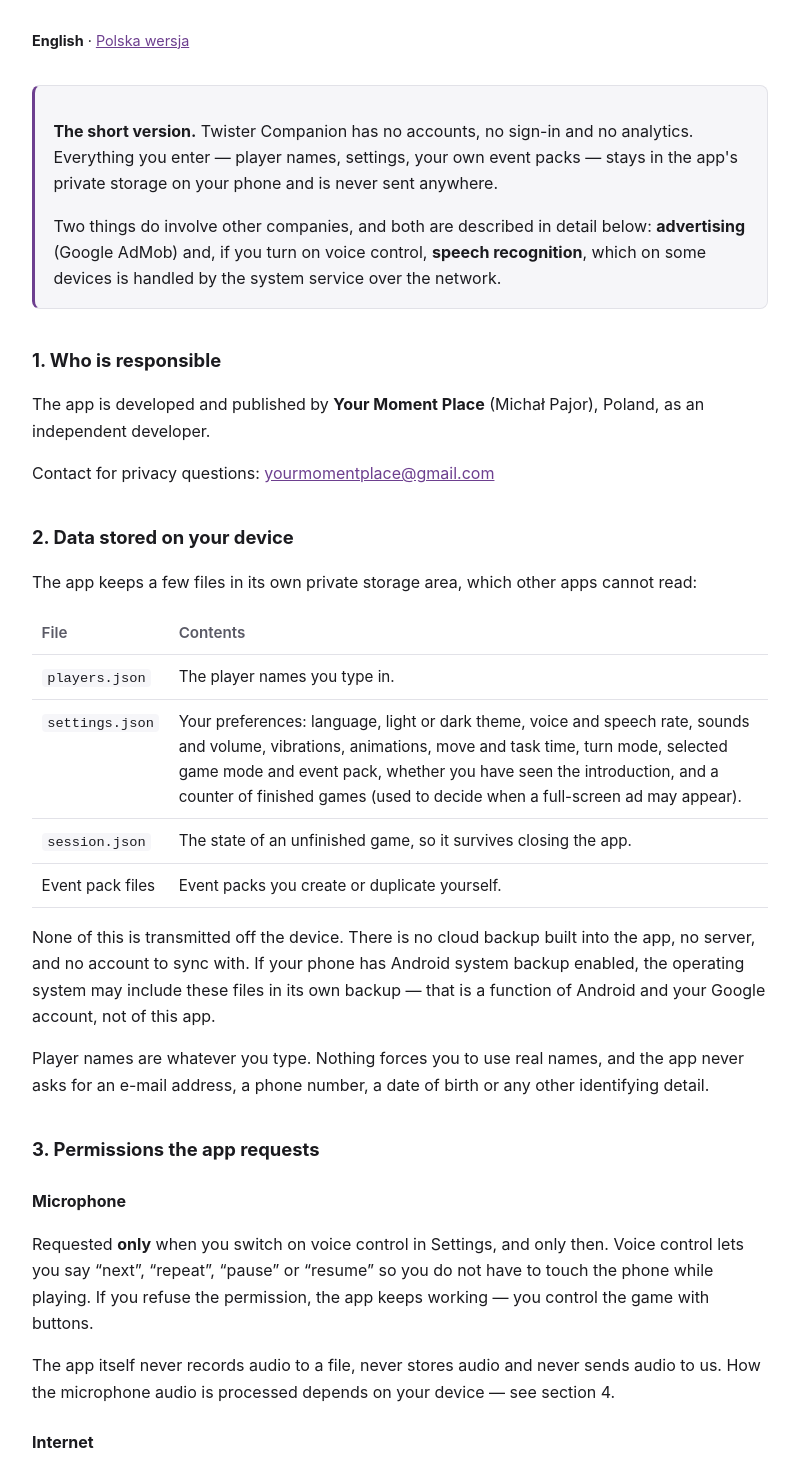
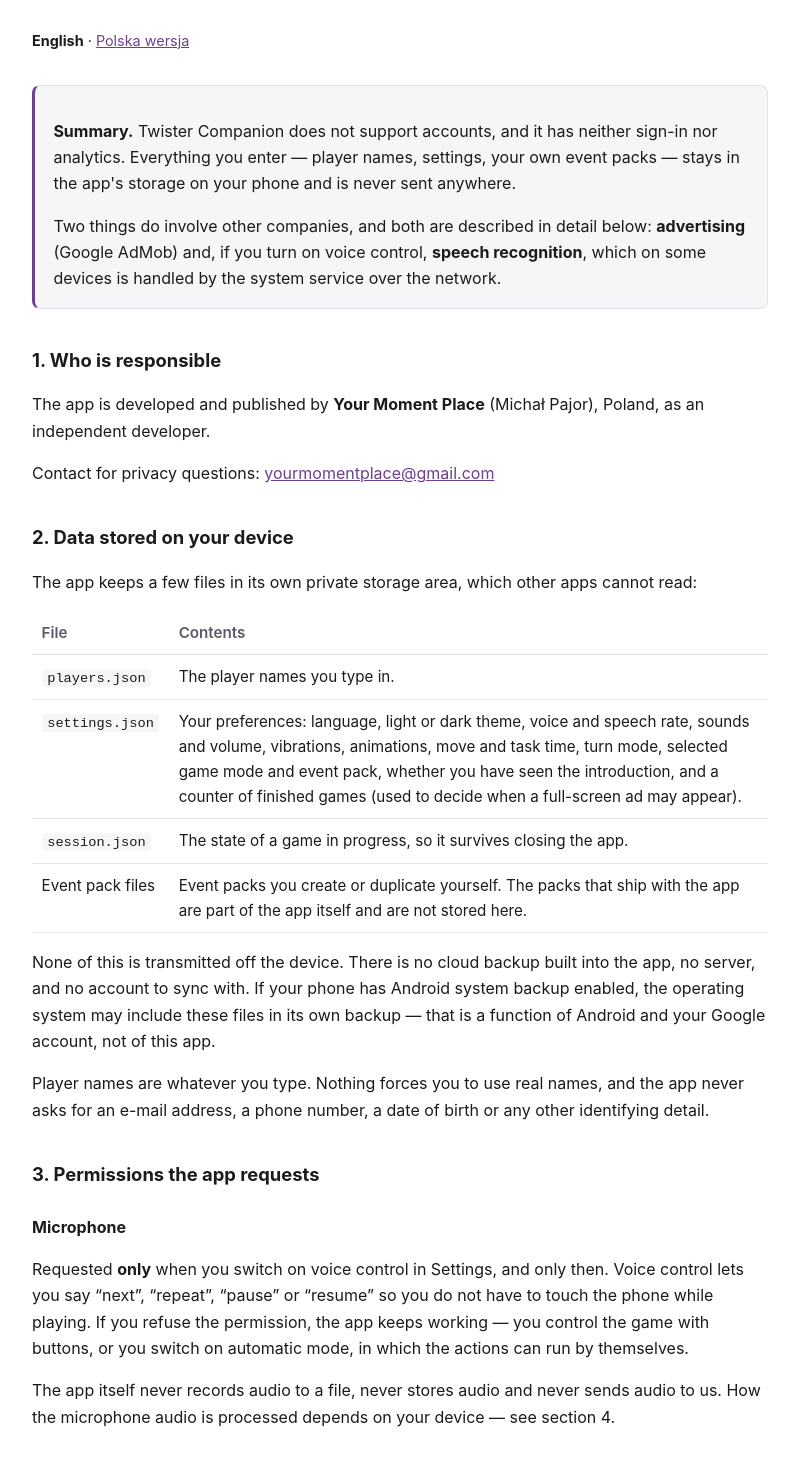
Before and after one commit to MichalPajor/twisterCompanion, a plain HTML site: page docs/index.html in a window 1280 px wide. Shown: the part 98-1558 px from the top of the page, without its empty margins (240-1039 px from the left). Drawn offline with Linux system fonts and the light colour scheme.

Commit message:
docs: wersja angielska polityki dostosowana do przeredagowanego polskiego
Polski jest zrodlem prawdy. Przeniesione piec zmian: skrocony opis zamiast
wersji krotkiej, stan rozpoczetej partii zamiast nieskonczonej, dopisany
tryb automatyczny przy odmowie dostepu do mikrofonu, oraz punkt o dzieciach
bez zdania o tresciach dla doroslych.

Jedna zmiana poprawiona w obu wersjach, bo byla nieprawda o kodzie: wiersz
tabeli mowil, ze w pamieci aplikacji leza paczki wlasne LUB wbudowane.
JsonEventPackRepository.SaveAsync jawnie odmawia zapisu paczki wbudowanej
(EnsureNotBuiltIn), a katalog paczek wczytuje wszystko z isBuiltIn: false —
paczki wbudowane sa zasobem w pakiecie i nigdy tam nie trafiaja. Zdanie
przeczylo tez punktowi 8, w ktorym paczki wbudowane przezywaja usuniecie
danych, co jest prawda wlasnie dlatego, ze ich tam nie ma.

```diff
--- a/docs/index.html
+++ b/docs/index.html
@@ -14,7 +14,7 @@
 <p class="jezyki"><strong>English</strong> · <a href="pl.html">Polska wersja</a></p>
 
 <div class="skrot">
-<p><strong>The short version.</strong> Twister Companion has no accounts, no sign-in and no analytics. Everything you enter — player names, settings, your own event packs — stays in the app's private storage on your phone and is never sent anywhere.</p>
+<p><strong>Summary.</strong> Twister Companion does not support accounts, and it has neither sign-in nor analytics. Everything you enter — player names, settings, your own event packs — stays in the app's storage on your phone and is never sent anywhere.</p>
 <p>Two things do involve other companies, and both are described in detail below: <strong>advertising</strong> (Google AdMob) and, if you turn on voice control, <strong>speech recognition</strong>, which on some devices is handled by the system service over the network.</p>
 </div>
 
@@ -28,15 +28,15 @@
 <tr><th>File</th><th>Contents</th></tr>
 <tr><td><code>players.json</code></td><td>The player names you type in.</td></tr>
 <tr><td><code>settings.json</code></td><td>Your preferences: language, light or dark theme, voice and speech rate, sounds and volume, vibrations, animations, move and task time, turn mode, selected game mode and event pack, whether you have seen the introduction, and a counter of finished games (used to decide when a full-screen ad may appear).</td></tr>
-<tr><td><code>session.json</code></td><td>The state of an unfinished game, so it survives closing the app.</td></tr>
-<tr><td>Event pack files</td><td>Event packs you create or duplicate yourself.</td></tr>
+<tr><td><code>session.json</code></td><td>The state of a game in progress, so it survives closing the app.</td></tr>
+<tr><td>Event pack files</td><td>Event packs you create or duplicate yourself. The packs that ship with the app are part of the app itself and are not stored here.</td></tr>
 </table>
 <p>None of this is transmitted off the device. There is no cloud backup built into the app, no server, and no account to sync with. If your phone has Android system backup enabled, the operating system may include these files in its own backup — that is a function of Android and your Google account, not of this app.</p>
 <p>Player names are whatever you type. Nothing forces you to use real names, and the app never asks for an e-mail address, a phone number, a date of birth or any other identifying detail.</p>
 
 <h2>3. Permissions the app requests</h2>
 <h3>Microphone</h3>
-<p>Requested <strong>only</strong> when you switch on voice control in Settings, and only then. Voice control lets you say “next”, “repeat”, “pause” or “resume” so you do not have to touch the phone while playing. If you refuse the permission, the app keeps working — you control the game with buttons.</p>
+<p>Requested <strong>only</strong> when you switch on voice control in Settings, and only then. Voice control lets you say “next”, “repeat”, “pause” or “resume” so you do not have to touch the phone while playing. If you refuse the permission, the app keeps working — you control the game with buttons, or you switch on automatic mode, in which the actions can run by themselves.</p>
 <p>The app itself never records audio to a file, never stores audio and never sends audio to us. How the microphone audio is processed depends on your device — see section 4.</p>
 <h3>Internet</h3>
 <p>Used for advertising (section 5) and, if applicable, by the system speech recognition and speech synthesis services. The game itself does not need a connection: moves, events, game modes and translations are all inside the app.</p>
@@ -79,7 +79,7 @@
 </ul>
 
 <h2>7. Children</h2>
-<p>The app is <strong>not directed at children under 13</strong> and we do not knowingly collect any data from them. It does include a “For kids” game mode and a children's event pack, but those exist so that an adult can run a gentler game for a family — the app is meant to be set up and operated by an adult. Some built-in event packs contain content intended for adults.</p>
+<p>The app is <strong>not directed at children under 13</strong> and we do not knowingly collect any data from them. It does include a “For kids” game mode and a children's event pack, but those exist so that an older member of the family can run a gentler game for everyone.</p>
 
 <h2>8. Deleting your data</h2>
 <p>Because everything is stored locally, you are always in control:</p>
```
Also changed, not shown: docs/pl.html (+1 -1 lines).
